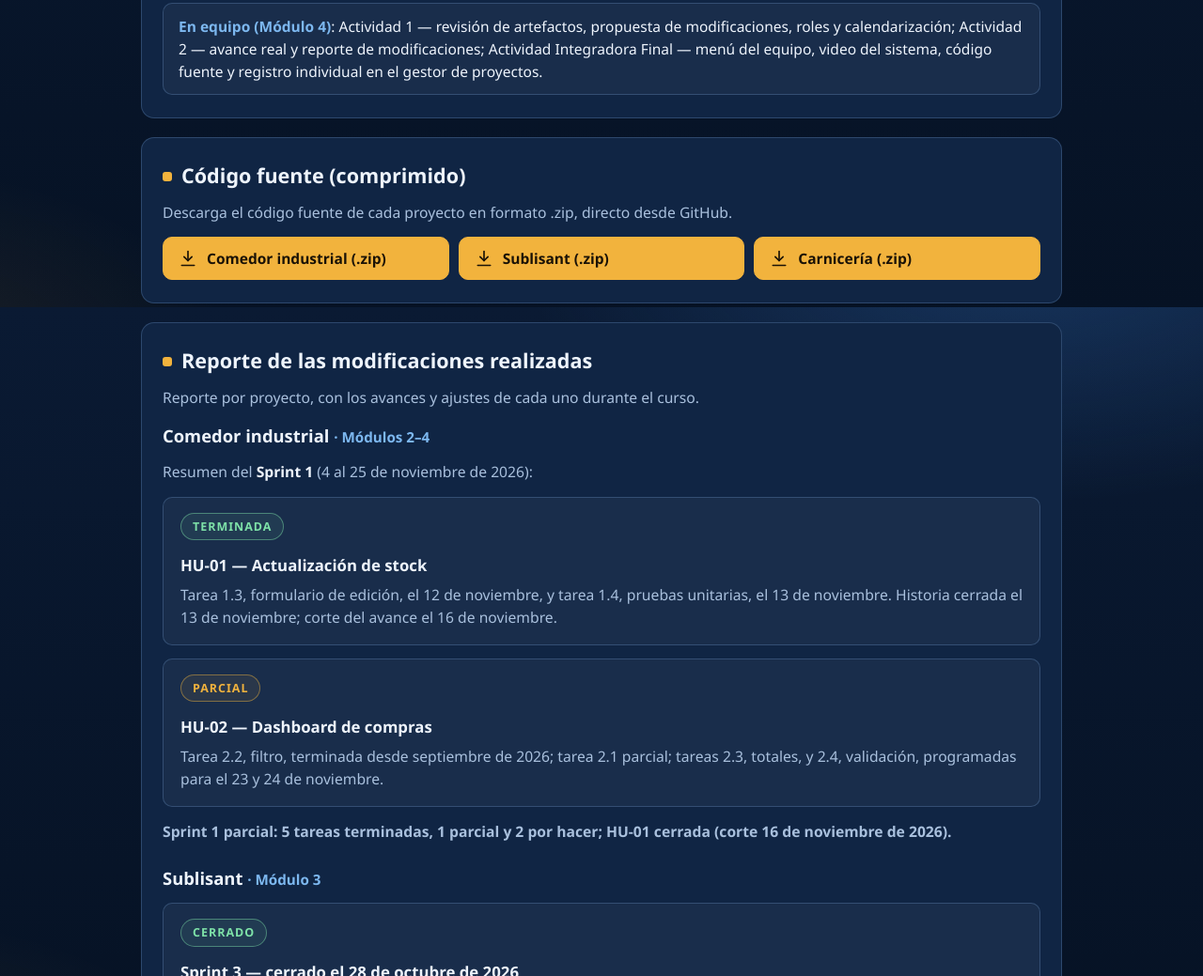
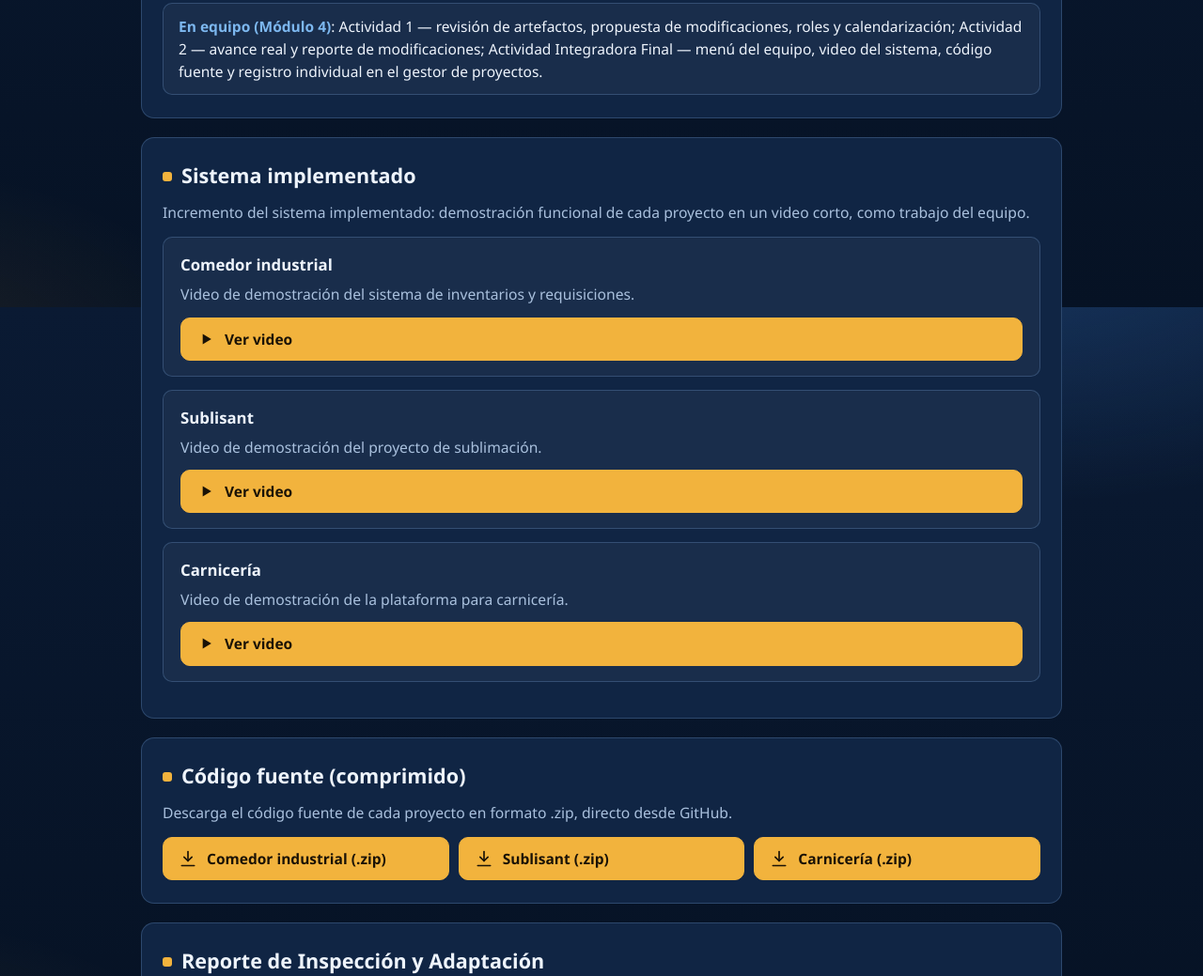
Before and after one commit to jesusrobles6455/menu-equipo-4, a plain HTML site: page index.html in a window 1280 px wide. Shown: the part 1273-2312 px from the top of the page at 94% size. Drawn offline with Linux system fonts and the light colour scheme.

Commit message:
Add files via upload

```diff
--- a/index.html
+++ b/index.html
@@ -459,6 +459,48 @@
           </ul>
         </section>
 
+        <!-- Sistema implementado -->
+        <section class="section">
+          <h2>Sistema implementado</h2>
+          <p>
+            Incremento del sistema implementado: demostración funcional de cada
+            proyecto en un video corto, como trabajo del equipo.
+          </p>
+
+          <div class="report-item">
+            <h3>Comedor industrial</h3>
+            <p>Video de demostración del sistema de inventarios y requisiciones.</p>
+            <div class="links" style="margin-top: 12px;">
+              <a class="btn primary" href="https://youtu.be/_eDgEgUAOxA" target="_blank" rel="noopener">
+                <svg viewBox="0 0 24 24" fill="currentColor" aria-hidden="true"><path d="M8 5.5v13l11-6.5-11-6.5z"/></svg>
+                Ver video
+              </a>
+            </div>
+          </div>
+
+          <div class="report-item">
+            <h3>Sublisant</h3>
+            <p>Video de demostración del proyecto de sublimación.</p>
+            <div class="links" style="margin-top: 12px;">
+              <a class="btn primary" href="https://youtu.be/kX7IeUPLceU" target="_blank" rel="noopener">
+                <svg viewBox="0 0 24 24" fill="currentColor" aria-hidden="true"><path d="M8 5.5v13l11-6.5-11-6.5z"/></svg>
+                Ver video
+              </a>
+            </div>
+          </div>
+
+          <div class="report-item">
+            <h3>Carnicería</h3>
+            <p>Video de demostración de la plataforma para carnicería.</p>
+            <div class="links" style="margin-top: 12px;">
+              <a class="btn primary" href="https://youtu.be/mZxIy2m2ZKI" target="_blank" rel="noopener">
+                <svg viewBox="0 0 24 24" fill="currentColor" aria-hidden="true"><path d="M8 5.5v13l11-6.5-11-6.5z"/></svg>
+                Ver video
+              </a>
+            </div>
+          </div>
+        </section>
+
         <!-- Código fuente (comprimido) -->
         <section class="section">
           <h2>Código fuente (comprimido)</h2>
@@ -481,7 +523,7 @@
 
         <!-- Reporte de las modificaciones realizadas -->
         <section class="section">
-          <h2>Reporte de las modificaciones realizadas</h2>
+          <h2>Reporte de Inspección y Adaptación</h2>
           <p>Reporte por proyecto, con los avances y ajustes de cada uno durante el curso.</p>
 
           <h3 class="project-title">Comedor industrial <span>· Módulos 2–4</span></h3>
```
